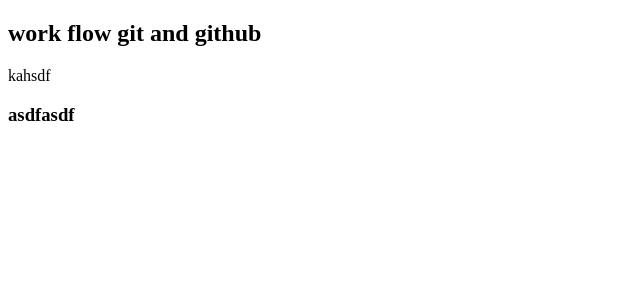
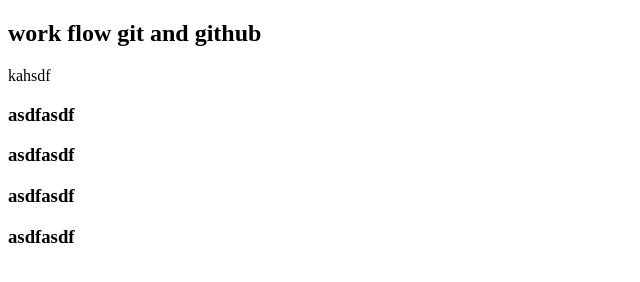
Before and after one commit to Muhammadjasim1122/devops, a plain HTML site: page index.html in a window 1280 px wide. Shown: the whole page, without its empty margins (0-640 px from the left). Drawn offline with Linux system fonts and the light colour scheme.

Commit message:
revert commond

```diff
--- a/index.html
+++ b/index.html
@@ -9,5 +9,12 @@
     <h2>work flow git and github</h2>
     <head>kahsdf</head>
     <h3>asdfasdf</h3>
+        <h3>asdfasdf</h3>
+
+            <h3>asdfasdf</h3>
+
+                <h3>asdfasdf</h3>
+
+
 </body>
 </html>
```
